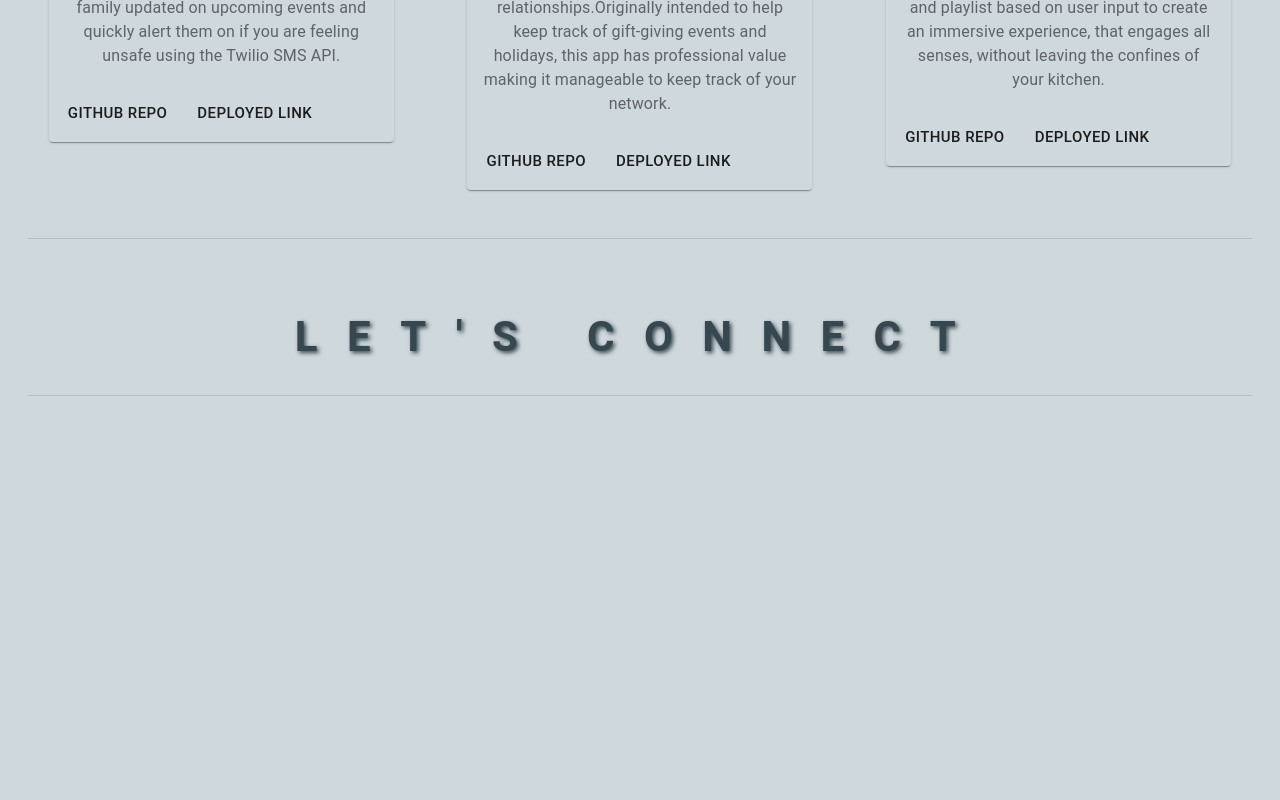
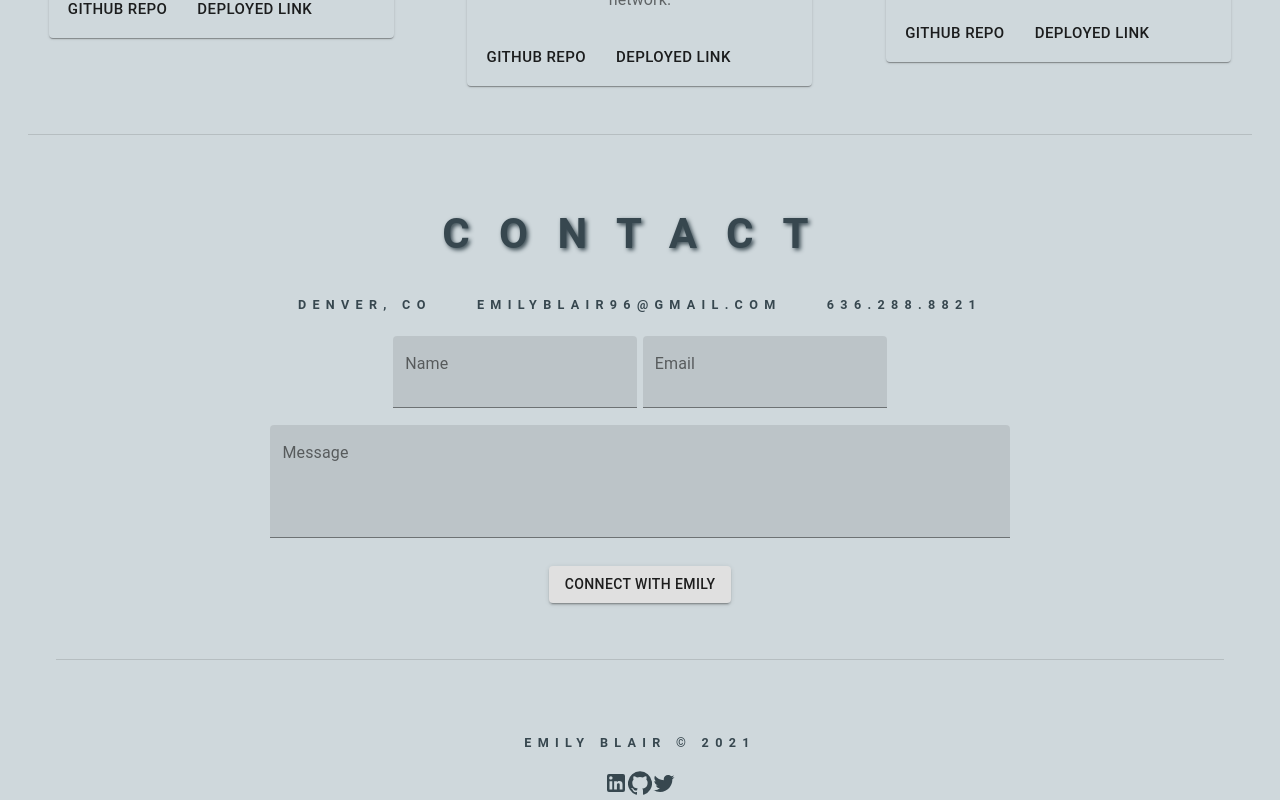
Before and after one commit to emblair96/portfolio-playground, a React (Create React App) app: page / in a window 1280 px wide. Shown: the part 2366-3166 px from the top of the page. Before the commit the page ends 2790 px from the top, so only its background shows below. Built offline with nearby package versions, Linux system fonts and the light colour scheme.

Commit message:
Add contact information, including footer

```diff
--- a/src/App.js
+++ b/src/App.js
@@ -14,6 +14,8 @@ import ComputerGraphic from './components/ComputerGraphic';
 import AboutMe from './components/AboutMe';
 import DeveloperJourney from './components/DeveloperJourney';
 import Projects from './components/Projects';
+import Contact from './components/Contact';
+import Footer from './components/Footer';
 
 function App() {
   return (
@@ -33,12 +35,10 @@ function App() {
         <Projects />
         <Divider style={{ margin: "2em" }} />
         <div id="Contact" />
-        <Subheader text="LET'S CONNECT"/>
-        <Divider style={{ margin: "2em" }} />
-
-
-
-
+        <Subheader text="CONTACT"/>
+        <Contact />
+        <Divider style={{ margin: "4em" }} />
+        <Footer />
       </>
   );
 }
--- /dev/null
+++ b/src/components/Contact.css
@@ -0,0 +1,4 @@
+p {
+  font-size: .9em;
+  margin: .2em 1.8em;
+}
--- /dev/null
+++ b/src/components/Contact.js
@@ -0,0 +1,81 @@
+import React from "react";
+import { Button, Container, Grid, TextField } from '@material-ui/core';
+import { makeStyles, useTheme, useMediaQuery } from '@material-ui/core';
+import './Contact.css'
+
+export default function Contact() {
+
+  const theme = useTheme();
+  const matches = useMediaQuery(theme.breakpoints.up('md'));
+
+  let textFieldWidth;
+
+  const responsiveWidth =
+    matches
+      ? textFieldWidth = "500vw"
+      : textFieldWidth = "20vw"
+
+  return (
+    <Container>
+      <Grid
+        container
+        align="center"
+        justify="center"
+        // direction="row"
+
+      >
+        <p>Denver, CO</p>
+        <p><a href="mailto:emilyblair96@gmail.com" style={{textDecoration: "none", color: "#37474F"}}>emilyblair96@gmail.com</a></p>
+        <p>636.288.8821</p>
+      </Grid>
+      <form noValidate autoComplete="off" action="https://getform.io/f/307f232d-a51b-4229-9ac7-526019627510" method="POST">
+        <Grid
+          align="center"
+          justify="center"
+        >
+          <TextField
+            id="filled-basic"
+            label="Name"
+            variant="filled"
+            type="text"
+            name="name"
+            style={{ margin: ".2em" }}
+          />
+          <TextField
+            id="filled-basic"
+            label="Email"
+            variant="filled"
+            type="email"
+            name="email"
+            style={{ margin: ".2em" }}
+          />
+        </Grid>
+        <Grid
+          align="center"
+        >
+          <TextField
+            id="filled-multiline-static"
+            label="Message"
+            multiline
+            rows={4}
+            variant="filled"
+            type="text"
+            name="message"
+            style={{ width: "60%" }}
+          />
+        </Grid>
+        <Grid
+          align="center"
+        >
+          <Button
+            type="submit"
+            variant="contained"
+            style={{ marginTop: "1em" }}
+          >
+            Connect with Emily
+          </Button>
+        </Grid>
+      </form>
+    </Container>
+  )
+}
--- /dev/null
+++ b/src/components/Footer.js
@@ -0,0 +1,31 @@
+import { Grid, Typography, Divider, Icon } from '@material-ui/core';
+import GitHubIcon from '@material-ui/icons/GitHub';
+import LinkedInIcon from '@material-ui/icons/LinkedIn';
+import TwitterIcon from '@material-ui/icons/Twitter';
+
+export default function Footer() {
+
+  return (
+    <>
+    <Grid
+      container
+      // spacing={1}
+      direction="column"
+      align="center"
+    >
+      <p>Emily Blair &#169; 2021</p>
+      <div>
+        <a href="https://www.linkedin.com/in/emilyblair96/" target="_blank">
+          <Icon component={LinkedInIcon} style={{color: "#37474F"}}/>
+        </a>
+        <a href="https://github.com/emblair96" target="_blank">
+          <Icon component={GitHubIcon} style={{color: "#37474F"}}/>
+        </a>
+        <a href="https://twitter.com/algorithEm_" target="_blank">
+          <Icon component={TwitterIcon} style={{color: "#37474F"}}/>
+        </a>
+      </div>
+    </Grid>
+    </>
+      )
+}
--- a/src/components/Projects.js
+++ b/src/components/Projects.js
@@ -40,7 +40,7 @@ export default function Projects() {
         description="Where food meets music. Developed in a group project, this app generates a recipe and playlist based on user input to create an immersive experience, that engages all senses, without leaving the confines of your kitchen."
         img={foodPhoto}
         repoLink="https://github.com/emblair96/eats-and-beats-app"
-        deployedLink="https://emblair96.github.io/eats-and-beats-app/"
+        deployedLink="https://eats-and-beats.herokuapp.com/"
       />
       </Grid>
       </Grid>
```
